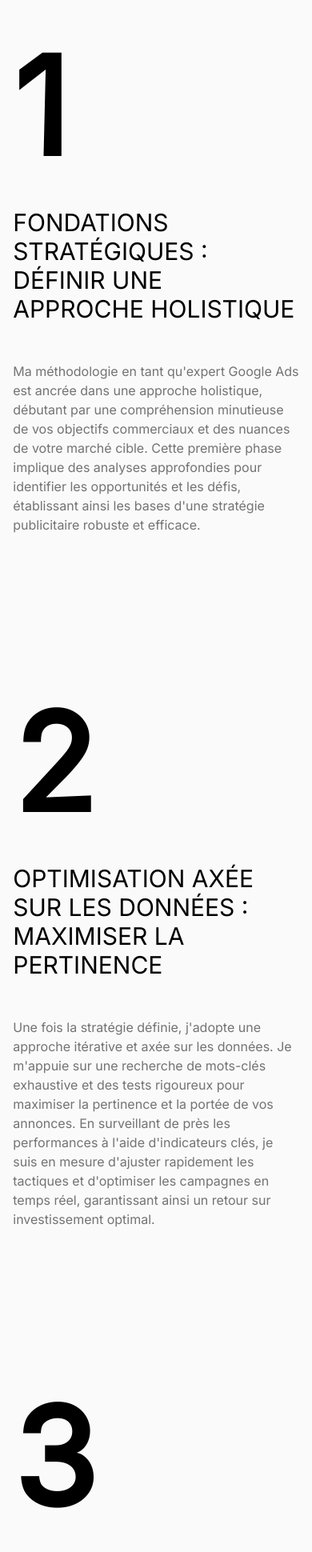
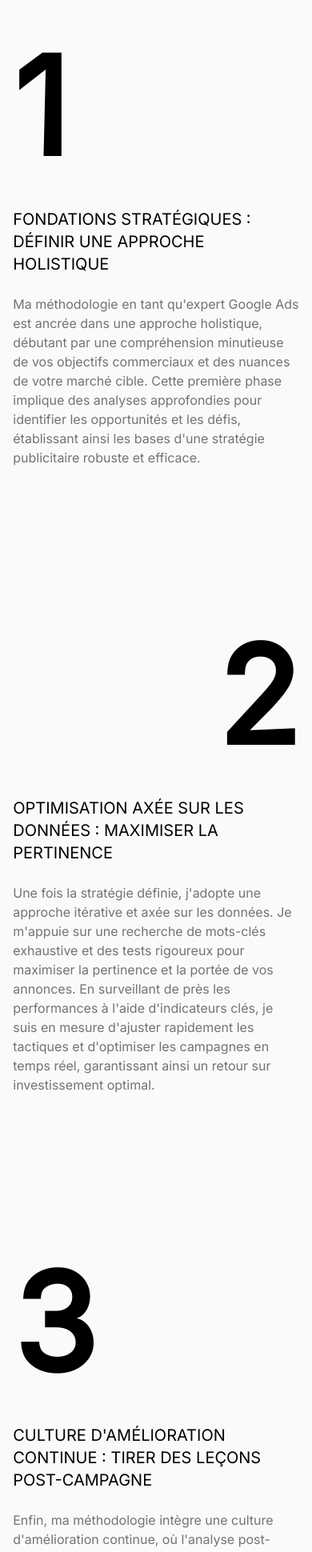
Before and after one commit to AlexisMarketeur/portfolio, a Next.js app: page / in a window 390 px wide. Shown: the part 2552-4492 px from the top of the page at 80% size. Built offline with nearby package versions, Linux system fonts and the light colour scheme.

Commit message:
font-fix

```diff
--- a/components/methodeStatic.tsx
+++ b/components/methodeStatic.tsx
@@ -7,8 +7,8 @@ export default function MethodeStatic() {
         </h2>
         <div className="flex w-full  flex-col items-start  justify-around lg:flex-row lg:items-center">
           <p className="text-[168px] font-bold lg:text-[18vw]">1</p>
-          <div className="flex w-full flex-col gap-12 lg:w-1/2">
-            <h3 className="text-3xl uppercase">
+          <div className="flex w-full flex-col gap-6 md:gap-12 lg:w-1/2">
+            <h3 className="text-xl uppercase md:text-3xl">
               FONDATIONS STRATÉGIQUES : DÉFINIR UNE APPROCHE HOLISTIQUE
             </h3>
             <p className="text-neutral-500">
@@ -21,10 +21,10 @@ export default function MethodeStatic() {
             </p>
           </div>
         </div>
-        <div className="flex w-full flex-col items-start  justify-around lg:flex-row-reverse lg:items-center">
+        <div className="flex w-full flex-col items-end  justify-around lg:flex-row-reverse lg:items-center">
           <p className="text-[168px] font-bold lg:text-[18vw]">2</p>
-          <div className="flex w-full flex-col gap-12 lg:w-1/2">
-            <h3 className="text-3xl uppercase">
+          <div className="flex w-full flex-col gap-6 md:gap-12 lg:w-1/2">
+            <h3 className="text-xl uppercase md:text-3xl">
               Optimisation Axée sur les Données : Maximiser la Pertinence
             </h3>
             <p className="text-neutral-500">
@@ -40,8 +40,8 @@ export default function MethodeStatic() {
         </div>
         <div className="flex w-full flex-col items-start  justify-around lg:flex-row lg:items-center">
           <p className="text-[168px] font-bold lg:text-[18vw]">3</p>
-          <div className="flex w-full flex-col gap-12 lg:w-1/2">
-            <h3 className="text-3xl uppercase">
+          <div className="flex w-full flex-col gap-6 md:gap-12 lg:w-1/2">
+            <h3 className="text-xl uppercase md:text-3xl">
               Culture d'Amélioration Continue : Tirer des Leçons Post-Campagne
             </h3>
             <p className="text-neutral-500">
```
